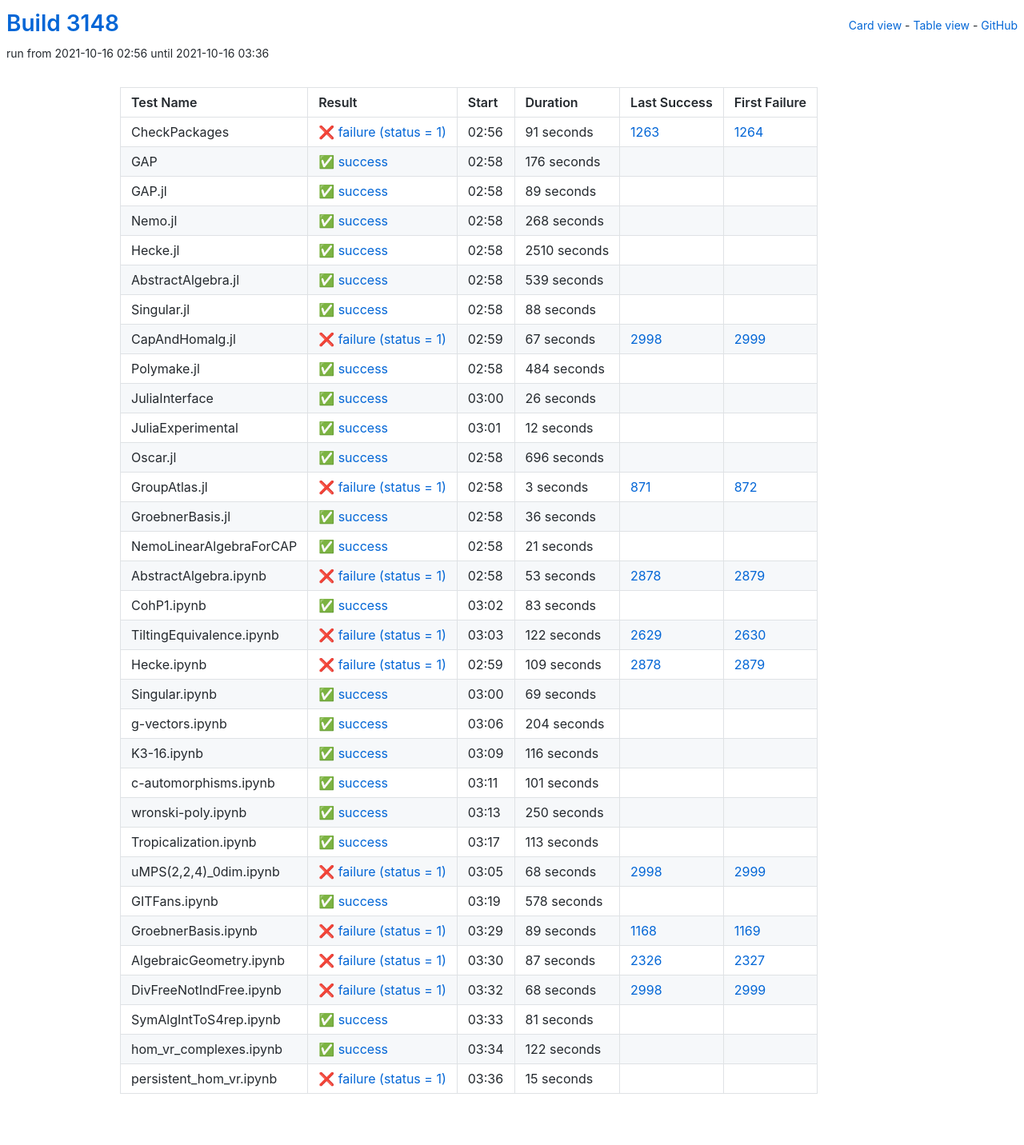
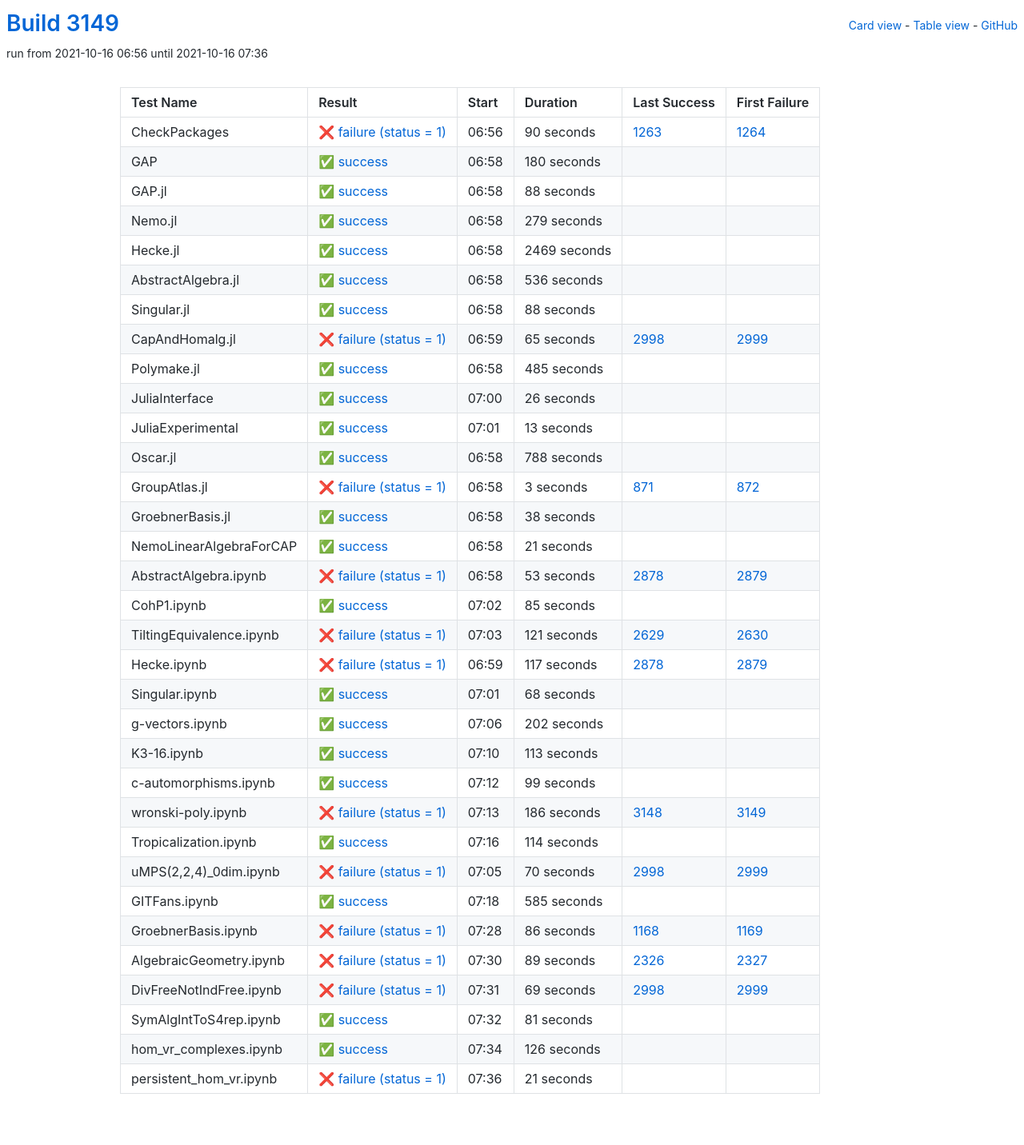
Before and after one commit to oscar-system/oscar-ci-status-stable, a Jekyll site: the page built from table.html, in a window 1280 px wide. Shown: the whole page at 80% size. Built offline with Jekyll 4.4.1, drawn with Linux system fonts in a browser that asks for light colours.

Commit message:
Build #3149

```diff
--- a/_data/ci.yml
+++ b/_data/ci.yml
@@ -1,6 +1,6 @@
 ---
-build: 3148
-build_url: https://oscarci.mathematik.uni-kl.de/job/oscar-stable/3148/
+build: 3149
+build_url: https://oscarci.mathematik.uni-kl.de/job/oscar-stable/3149/
 job: oscar-stable
 organization: oscar-system
 repo: oscar-ci-status-stable
@@ -8,80 +8,80 @@ repourl: https://github.com/oscar-system/oscar-ci-status-stable
 tests:
 - name: CheckPackages
   id: checkpackages
-  log: https://oscarci.mathematik.uni-kl.de/job/oscar-stable/3148/artifact/logs/build-3148/CheckPackages.log
-  start: 2021-10-16 02:56
+  log: https://oscarci.mathematik.uni-kl.de/job/oscar-stable/3149/artifact/logs/build-3149/CheckPackages.log
+  start: 2021-10-16 06:56
   success: false
   exitcode: 1
   status: failure
-  duration: 91
+  duration: 90
   last_success: 1263
   last_success_url: https://oscarci.mathematik.uni-kl.de/job/oscar-stable/1263/
   first_failure: 1264
   first_failure_url: https://oscarci.mathematik.uni-kl.de/job/oscar-stable/1264/
 - name: GAP
   id: gap
-  log: https://oscarci.mathematik.uni-kl.de/job/oscar-stable/3148/artifact/logs/build-3148/GAP.log
-  start: 2021-10-16 02:58
+  log: https://oscarci.mathematik.uni-kl.de/job/oscar-stable/3149/artifact/logs/build-3149/GAP.log
+  start: 2021-10-16 06:58
   success: true
   exitcode: 0
   status: success
-  duration: 176
+  duration: 180
   last_success: false
   last_success_url:
   first_failure: false
   first_failure_url:
 - name: GAP.jl
   id: gap-jl
-  log: https://oscarci.mathematik.uni-kl.de/job/oscar-stable/3148/artifact/logs/build-3148/GAP.jl.log
-  start: 2021-10-16 02:58
+  log: https://oscarci.mathematik.uni-kl.de/job/oscar-stable/3149/artifact/logs/build-3149/GAP.jl.log
+  start: 2021-10-16 06:58
   success: true
   exitcode: 0
   status: success
-  duration: 89
+  duration: 88
   last_success: false
   last_success_url:
   first_failure: false
   first_failure_url:
 - name: Nemo.jl
   id: nemo-jl
-  log: https://oscarci.mathematik.uni-kl.de/job/oscar-stable/3148/artifact/logs/build-3148/Nemo.jl.log
-  start: 2021-10-16 02:58
+  log: https://oscarci.mathematik.uni-kl.de/job/oscar-stable/3149/artifact/logs/build-3149/Nemo.jl.log
+  start: 2021-10-16 06:58
   success: true
   exitcode: 0
   status: success
-  duration: 268
+  duration: 279
   last_success: false
   last_success_url:
   first_failure: false
   first_failure_url:
 - name: Hecke.jl
   id: hecke-jl
-  log: https://oscarci.mathematik.uni-kl.de/job/oscar-stable/3148/artifact/logs/build-3148/Hecke.jl.log
-  start: 2021-10-16 02:58
+  log: https://oscarci.mathematik.uni-kl.de/job/oscar-stable/3149/artifact/logs/build-3149/Hecke.jl.log
+  start: 2021-10-16 06:58
   success: true
   exitcode: 0
   status: success
-  duration: 2510
+  duration: 2469
   last_success: false
   last_success_url:
   first_failure: false
   first_failure_url:
 - name: AbstractAlgebra.jl
   id: abstractalgebra-jl
-  log: https://oscarci.mathematik.uni-kl.de/job/oscar-stable/3148/artifact/logs/build-3148/AbstractAlgebra.jl.log
-  start: 2021-10-16 02:58
+  log: https://oscarci.mathematik.uni-kl.de/job/oscar-stable/3149/artifact/logs/build-3149/AbstractAlgebra.jl.log
+  start: 2021-10-16 06:58
   success: true
   exitcode: 0
   status: success
-  duration: 539
+  duration: 536
   last_success: false
   last_success_url:
   first_failure: false
   first_failure_url:
 - name: Singular.jl
   id: singular-jl
-  log: https://oscarci.mathematik.uni-kl.de/job/oscar-stable/3148/artifact/logs/build-3148/Singular.jl.log
-  start: 2021-10-16 02:58
+  log: https://oscarci.mathematik.uni-kl.de/job/oscar-stable/3149/artifact/logs/build-3149/Singular.jl.log
+  start: 2021-10-16 06:58
   success: true
   exitcode: 0
   status: success
@@ -92,32 +92,32 @@ tests:
   first_failure_url:
 - name: CapAndHomalg.jl
   id: capandhomalg-jl
-  log: https://oscarci.mathematik.uni-kl.de/job/oscar-stable/3148/artifact/logs/build-3148/CapAndHomalg.jl.log
-  start: 2021-10-16 02:59
+  log: https://oscarci.mathematik.uni-kl.de/job/oscar-stable/3149/artifact/logs/build-3149/CapAndHomalg.jl.log
+  start: 2021-10-16 06:59
   success: false
   exitcode: 1
   status: failure
-  duration: 67
+  duration: 65
   last_success: 2998
   last_success_url: https://oscarci.mathematik.uni-kl.de/job/oscar-stable/2998/
   first_failure: 2999
   first_failure_url: https://oscarci.mathematik.uni-kl.de/job/oscar-stable/2999/
 - name: Polymake.jl
   id: polymake-jl
-  log: https://oscarci.mathematik.uni-kl.de/job/oscar-stable/3148/artifact/logs/build-3148/Polymake.jl.log
-  start: 2021-10-16 02:58
+  log: https://oscarci.mathematik.uni-kl.de/job/oscar-stable/3149/artifact/logs/build-3149/Polymake.jl.log
+  start: 2021-10-16 06:58
   success: true
   exitcode: 0
   status: success
-  duration: 484
+  duration: 485
   last_success: false
   last_success_url:
   first_failure: false
   first_failure_url:
 - name: JuliaInterface
   id: juliainterface
-  log: https://oscarci.mathematik.uni-kl.de/job/oscar-stable/3148/artifact/logs/build-3148/JuliaInterface.log
-  start: 2021-10-16 03:00
+  log: https://oscarci.mathematik.uni-kl.de/job/oscar-stable/3149/artifact/logs/build-3149/JuliaInterface.log
+  start: 2021-10-16 07:00
   success: true
   exitcode: 0
   status: success
@@ -128,32 +128,32 @@ tests:
   first_failure_url:
 - name: JuliaExperimental
   id: juliaexperimental
-  log: https://oscarci.mathematik.uni-kl.de/job/oscar-stable/3148/artifact/logs/build-3148/JuliaExperimental.log
-  start: 2021-10-16 03:01
+  log: https://oscarci.mathematik.uni-kl.de/job/oscar-stable/3149/artifact/logs/build-3149/JuliaExperimental.log
+  start: 2021-10-16 07:01
   success: true
   exitcode: 0
   status: success
-  duration: 12
+  duration: 13
   last_success: false
   last_success_url:
   first_failure: false
   first_failure_url:
 - name: Oscar.jl
   id: oscar-jl
-  log: https://oscarci.mathematik.uni-kl.de/job/oscar-stable/3148/artifact/logs/build-3148/Oscar.jl.log
-  start: 2021-10-16 02:58
+  log: https://oscarci.mathematik.uni-kl.de/job/oscar-stable/3149/artifact/logs/build-3149/Oscar.jl.log
+  start: 2021-10-16 06:58
   success: true
   exitcode: 0
   status: success
-  duration: 696
+  duration: 788
   last_success: false
   last_success_url:
   first_failure: false
   first_failure_url:
 - name: GroupAtlas.jl
   id: groupatlas-jl
-  log: https://oscarci.mathematik.uni-kl.de/job/oscar-stable/3148/artifact/logs/build-3148/GroupAtlas.jl.log
-  start: 2021-10-16 02:58
+  log: https://oscarci.mathematik.uni-kl.de/job/oscar-stable/3149/artifact/logs/build-3149/GroupAtlas.jl.log
+  start: 2021-10-16 06:58
   success: false
   exitcode: 1
   status: failure
@@ -164,20 +164,20 @@ tests:
   first_failure_url: https://oscarci.mathematik.uni-kl.de/job/oscar-stable/872/
 - name: GroebnerBasis.jl
   id: groebnerbasis-jl
-  log: https://oscarci.mathematik.uni-kl.de/job/oscar-stable/3148/artifact/logs/build-3148/GroebnerBasis.jl.log
-  start: 2021-10-16 02:58
+  log: https://oscarci.mathematik.uni-kl.de/job/oscar-stable/3149/artifact/logs/build-3149/GroebnerBasis.jl.log
+  start: 2021-10-16 06:58
   success: true
   exitcode: 0
   status: success
-  duration: 36
+  duration: 38
   last_success: false
   last_success_url:
   first_failure: false
   first_failure_url:
 - name: NemoLinearAlgebraForCAP
   id: nemolinearalgebraforcap
-  log: https://oscarci.mathematik.uni-kl.de/job/oscar-stable/3148/artifact/logs/build-3148/NemoLinearAlgebraForCAP.log
-  start: 2021-10-16 02:58
+  log: https://oscarci.mathematik.uni-kl.de/job/oscar-stable/3149/artifact/logs/build-3149/NemoLinearAlgebraForCAP.log
+  start: 2021-10-16 06:58
   success: true
   exitcode: 0
   status: success
@@ -188,8 +188,8 @@ tests:
   first_failure_url:
 - name: AbstractAlgebra.ipynb
   id: abstractalgebra-ipynb
-  log: https://oscarci.mathematik.uni-kl.de/job/oscar-stable/3148/artifact/logs/build-3148/AbstractAlgebra.ipynb.log
-  start: 2021-10-16 02:58
+  log: https://oscarci.mathematik.uni-kl.de/job/oscar-stable/3149/artifact/logs/build-3149/AbstractAlgebra.ipynb.log
+  start: 2021-10-16 06:58
   success: false
   exitcode: 1
   status: failure
@@ -200,104 +200,68 @@ tests:
   first_failure_url: https://oscarci.mathematik.uni-kl.de/job/oscar-stable/2879/
 - name: CohP1.ipynb
   id: cohp1-ipynb
-  log: https://oscarci.mathematik.uni-kl.de/job/oscar-stable/3148/artifact/logs/build-3148/CohP1.ipynb.log
-  start: 2021-10-16 03:02
+  log: https://oscarci.mathematik.uni-kl.de/job/oscar-stable/3149/artifact/logs/build-3149/CohP1.ipynb.log
+  start: 2021-10-16 07:02
   success: true
   exitcode: 0
   status: success
-  duration: 83
+  duration: 85
   last_success: false
   last_success_url:
   first_failure: false
   first_failure_url:
 - name: TiltingEquivalence.ipynb
   id: tiltingequivalence-ipynb
-  log: https://oscarci.mathematik.uni-kl.de/job/oscar-stable/3148/artifact/logs/build-3148/TiltingEquivalence.ipynb.log
-  start: 2021-10-16 03:03
+  log: https://oscarci.mathematik.uni-kl.de/job/oscar-stable/3149/artifact/logs/build-3149/TiltingEquivalence.ipynb.log
+  start: 2021-10-16 07:03
   success: false
   exitcode: 1
   status: failure
-  duration: 122
+  duration: 121
   last_success: 2629
   last_success_url: https://oscarci.mathematik.uni-kl.de/job/oscar-stable/2629/
   first_failure: 2630
   first_failure_url: https://oscarci.mathematik.uni-kl.de/job/oscar-stable/2630/
 - name: Hecke.ipynb
   id: hecke-ipynb
-  log: https://oscarci.mathematik.uni-kl.de/job/oscar-stable/3148/artifact/logs/build-3148/Hecke.ipynb.log
-  start: 2021-10-16 02:59
+  log: https://oscarci.mathematik.uni-kl.de/job/oscar-stable/3149/artifact/logs/build-3149/Hecke.ipynb.log
+  start: 2021-10-16 06:59
   success: false
   exitcode: 1
   status: failure
-  duration: 109
+  duration: 117
   last_success: 2878
   last_success_url: https://oscarci.mathematik.uni-kl.de/job/oscar-stable/2878/
   first_failure: 2879
   first_failure_url: https://oscarci.mathematik.uni-kl.de/job/oscar-stable/2879/
 - name: Singular.ipynb
   id: singular-ipynb
-  log: https://oscarci.mathematik.uni-kl.de/job/oscar-stable/3148/artifact/logs/build-3148/Singular.ipynb.log
-  start: 2021-10-16 03:00
+  log: https://oscarci.mathematik.uni-kl.de/job/oscar-stable/3149/artifact/logs/build-3149/Singular.ipynb.log
+  start: 2021-10-16 07:01
   success: true
   exitcode: 0
   status: success
-  duration: 69
+  duration: 68
   last_success: false
   last_success_url:
   first_failure: false
   first_failure_url:
 - name: g-vectors.ipynb
   id: g-vectors-ipynb
-  log: https://oscarci.mathematik.uni-kl.de/job/oscar-stable/3148/artifact/logs/build-3148/g-vectors.ipynb.log
-  start: 2021-10-16 03:06
+  log: https://oscarci.mathematik.uni-kl.de/job/oscar-stable/3149/artifact/logs/build-3149/g-vectors.ipynb.log
+  start: 2021-10-16 07:06
   success: true
   exitcode: 0
   status: success
-  duration: 204
+  duration: 202
   last_success: false
   last_success_url:
   first_failure: false
   first_failure_url:
 - name: K3-16.ipynb
   id: k3-16-ipynb
-  log: https://oscarci.mathematik.uni-kl.de/job/oscar-stable/3148/artifact/logs/build-3148/K3-16.ipynb.log
-  start: 2021-10-16 03:09
-  success: true
-  exitcode: 0
-  status: success
-  duration: 116
-  last_success: false
-  last_success_url:
-  first_failure: false
-  first_failure_url:
-- name: c-automorphisms.ipynb
-  id: c-automorphisms-ipynb
-  log: https://oscarci.mathematik.uni-kl.de/job/oscar-stable/3148/artifact/logs/build-3148/c-automorphisms.ipynb.log
-  start: 2021-10-16 03:11
-  success: true
-  exitcode: 0
-  status: success
-  duration: 101
-  last_success: false
-  last_success_url:
-  first_failure: false
-  first_failure_url:
-- name: wronski-poly.ipynb
-  id: wronski-poly-ipynb
-  log: https://oscarci.mathematik.uni-kl.de/job/oscar-stable/3148/artifact/logs/build-3148/wronski-poly.ipynb.log
-  start: 2021-10-16 03:13
-  success: true
-  exitcode: 0
-  status: success
-  duration: 250
-  last_success: false
-  last_success_url:
-  first_failure: false
-  first_failure_url:
-- name: Tropicalization.ipynb
-  id: tropicalization-ipynb
-  log: https://oscarci.mathematik.uni-kl.de/job/oscar-stable/3148/artifact/logs/build-3148/Tropicalization.ipynb.log
-  start: 2021-10-16 03:17
+  log: https://oscarci.mathematik.uni-kl.de/job/oscar-stable/3149/artifact/logs/build-3149/K3-16.ipynb.log
+  start: 2021-10-16 07:10
   success: true
   exitcode: 0
   status: success
@@ -306,70 +270,106 @@ tests:
   last_success_url:
   first_failure: false
   first_failure_url:
-- name: uMPS(2,2,4)_0dim.ipynb
-  id: umps-2-2-4-0dim-ipynb
-  log: https://oscarci.mathematik.uni-kl.de/job/oscar-stable/3148/artifact/logs/build-3148/uMPS-2-2-4-_0dim.ipynb.log
-  start: 2021-10-16 03:05
+- name: c-automorphisms.ipynb
+  id: c-automorphisms-ipynb
+  log: https://oscarci.mathematik.uni-kl.de/job/oscar-stable/3149/artifact/logs/build-3149/c-automorphisms.ipynb.log
+  start: 2021-10-16 07:12
+  success: true
+  exitcode: 0
+  status: success
+  duration: 99
+  last_success: false
+  last_success_url:
+  first_failure: false
+  first_failure_url:
+- name: wronski-poly.ipynb
+  id: wronski-poly-ipynb
+  log: https://oscarci.mathematik.uni-kl.de/job/oscar-stable/3149/artifact/logs/build-3149/wronski-poly.ipynb.log
+  start: 2021-10-16 07:13
   success: false
   exitcode: 1
   status: failure
-  duration: 68
+  duration: 186
+  last_success: 3148
+  last_success_url: https://oscarci.mathematik.uni-kl.de/job/oscar-stable/3148/
+  first_failure: 3149
+  first_failure_url: https://oscarci.mathematik.uni-kl.de/job/oscar-stable/3149/
+- name: Tropicalization.ipynb
+  id: tropicalization-ipynb
+  log: https://oscarci.mathematik.uni-kl.de/job/oscar-stable/3149/artifact/logs/build-3149/Tropicalization.ipynb.log
+  start: 2021-10-16 07:16
+  success: true
+  exitcode: 0
+  status: success
+  duration: 114
+  last_success: false
+  last_success_url:
+  first_failure: false
+  first_failure_url:
+- name: uMPS(2,2,4)_0dim.ipynb
+  id: umps-2-2-4-0dim-ipynb
+  log: https://oscarci.mathematik.uni-kl.de/job/oscar-stable/3149/artifact/logs/build-3149/uMPS-2-2-4-_0dim.ipynb.log
+  start: 2021-10-16 07:05
+  success: false
+  exitcode: 1
+  status: failure
+  duration: 70
   last_success: 2998
   last_success_url: https://oscarci.mathematik.uni-kl.de/job/oscar-stable/2998/
   first_failure: 2999
   first_failure_url: https://oscarci.mathematik.uni-kl.de/job/oscar-stable/2999/
 - name: GITFans.ipynb
   id: gitfans-ipynb
-  log: https://oscarci.mathematik.uni-kl.de/job/oscar-stable/3148/artifact/logs/build-3148/GITFans.ipynb.log
-  start: 2021-10-16 03:19
+  log: https://oscarci.mathematik.uni-kl.de/job/oscar-stable/3149/artifact/logs/build-3149/GITFans.ipynb.log
+  start: 2021-10-16 07:18
   success: true
   exitcode: 0
   status: success
-  duration: 578
+  duration: 585
   last_success: false
   last_success_url:
   first_failure: false
   first_failure_url:
 - name: GroebnerBasis.ipynb
   id: groebnerbasis-ipynb
-  log: https://oscarci.mathematik.uni-kl.de/job/oscar-stable/3148/artifact/logs/build-3148/GroebnerBasis.ipynb.log
-  start: 2021-10-16 03:29
+  log: https://oscarci.mathematik.uni-kl.de/job/oscar-stable/3149/artifact/logs/build-3149/GroebnerBasis.ipynb.log
+  start: 2021-10-16 07:28
   success: false
   exitcode: 1
   status: failure
-  duration: 89
+  duration: 86
   last_success: 1168
   last_success_url: https://oscarci.mathematik.uni-kl.de/job/oscar-stable/1168/
   first_failure: 1169
   first_failure_url: https://oscarci.mathematik.uni-kl.de/job/oscar-stable/1169/
 - name: AlgebraicGeometry.ipynb
   id: algebraicgeometry-ipynb
-  log: https://oscarci.mathematik.uni-kl.de/job/oscar-stable/3148/artifact/logs/build-3148/AlgebraicGeometry.ipynb.log
-  start: 2021-10-16 03:30
+  log: https://oscarci.mathematik.uni-kl.de/job/oscar-stable/3149/artifact/logs/build-3149/AlgebraicGeometry.ipynb.log
+  start: 2021-10-16 07:30
   success: false
   exitcode: 1
   status: failure
-  duration: 87
+  duration: 89
   last_success: 2326
   last_success_url: https://oscarci.mathematik.uni-kl.de/job/oscar-stable/2326/
   first_failure: 2327
   first_failure_url: https://oscarci.mathematik.uni-kl.de/job/oscar-stable/2327/
 - name: DivFreeNotIndFree.ipynb
   id: divfreenotindfree-ipynb
-  log: https://oscarci.mathematik.uni-kl.de/job/oscar-stable/3148/artifact/logs/build-3148/DivFreeNotIndFree.ipynb.log
-  start: 2021-10-16 03:32
+  log: https://oscarci.mathematik.uni-kl.de/job/oscar-stable/3149/artifact/logs/build-3149/DivFreeNotIndFree.ipynb.log
+  start: 2021-10-16 07:31
   success: false
   exitcode: 1
   status: failure
-  duration: 68
+  duration: 69
   last_success: 2998
   last_success_url: https://oscarci.mathematik.uni-kl.de/job/oscar-stable/2998/
   first_failure: 2999
   first_failure_url: https://oscarci.mathematik.uni-kl.de/job/oscar-stable/2999/
 - name: SymAlgIntToS4rep.ipynb
   id: symalginttos4rep-ipynb
-  log: https://oscarci.mathematik.uni-kl.de/job/oscar-stable/3148/artifact/logs/build-3148/SymAlgIntToS4rep.ipynb.log
-  start: 2021-10-16 03:33
+  log: https://oscarci.mathematik.uni-kl.de/job/oscar-stable/3149/artifact/logs/build-3149/SymAlgIntToS4rep.ipynb.log
+  start: 2021-10-16 07:32
   success: true
   exitcode: 0
   status: success
@@ -380,24 +380,24 @@ tests:
   first_failure_url:
 - name: hom_vr_complexes.ipynb
   id: hom-vr-complexes-ipynb
-  log: https://oscarci.mathematik.uni-kl.de/job/oscar-stable/3148/artifact/logs/build-3148/hom_vr_complexes.ipynb.log
-  start: 2021-10-16 03:34
+  log: https://oscarci.mathematik.uni-kl.de/job/oscar-stable/3149/artifact/logs/build-3149/hom_vr_complexes.ipynb.log
+  start: 2021-10-16 07:34
   success: true
   exitcode: 0
   status: success
-  duration: 122
+  duration: 126
   last_success: false
   last_success_url:
   first_failure: false
   first_failure_url:
 - name: persistent_hom_vr.ipynb
   id: persistent-hom-vr-ipynb
-  log: https://oscarci.mathematik.uni-kl.de/job/oscar-stable/3148/artifact/logs/build-3148/persistent_hom_vr.ipynb.log
-  start: 2021-10-16 03:36
+  log: https://oscarci.mathematik.uni-kl.de/job/oscar-stable/3149/artifact/logs/build-3149/persistent_hom_vr.ipynb.log
+  start: 2021-10-16 07:36
   success: false
   exitcode: 1
   status: failure
-  duration: 15
+  duration: 21
   last_success: false
   last_success_url:
   first_failure: false
```
Also changed, not shown: README.md.
